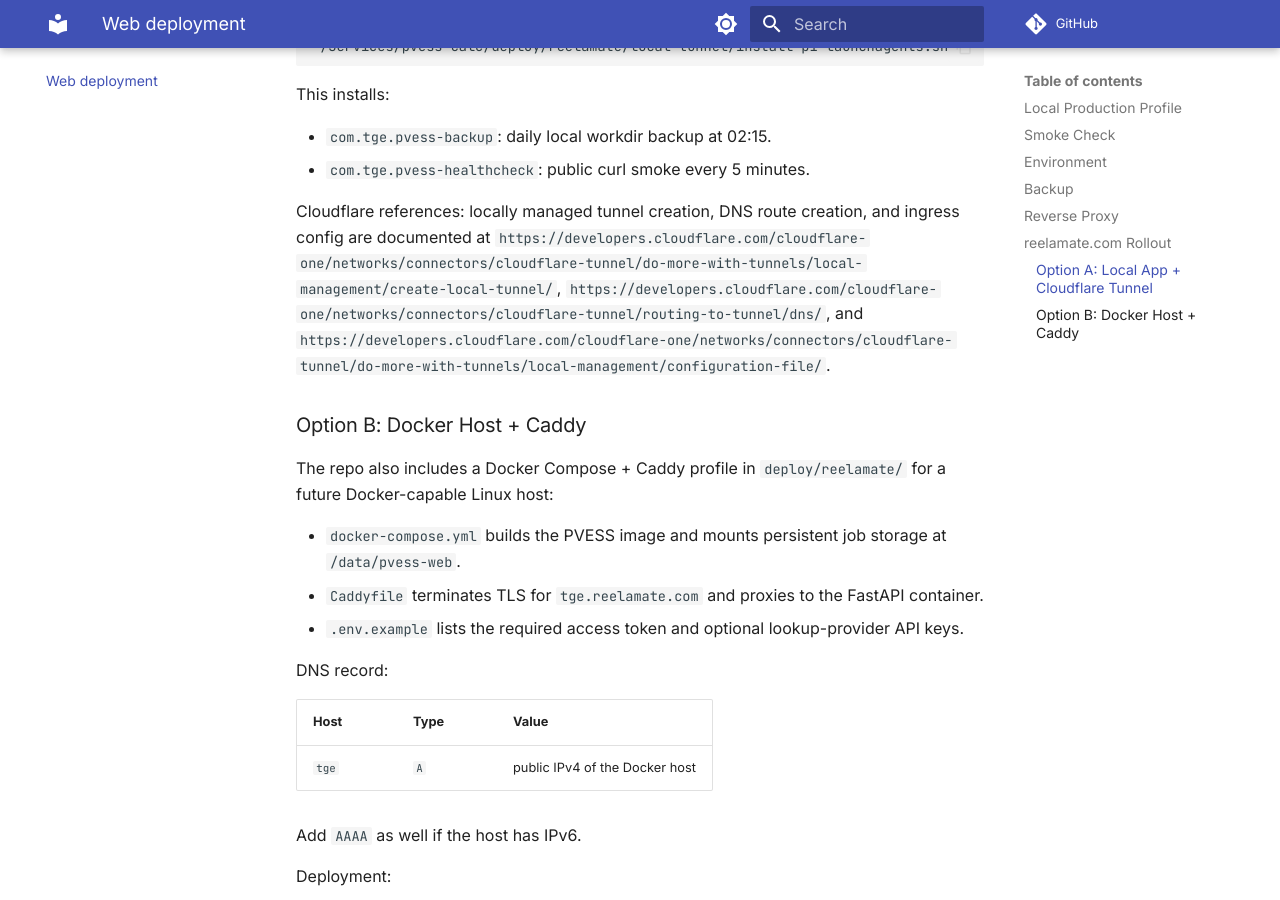
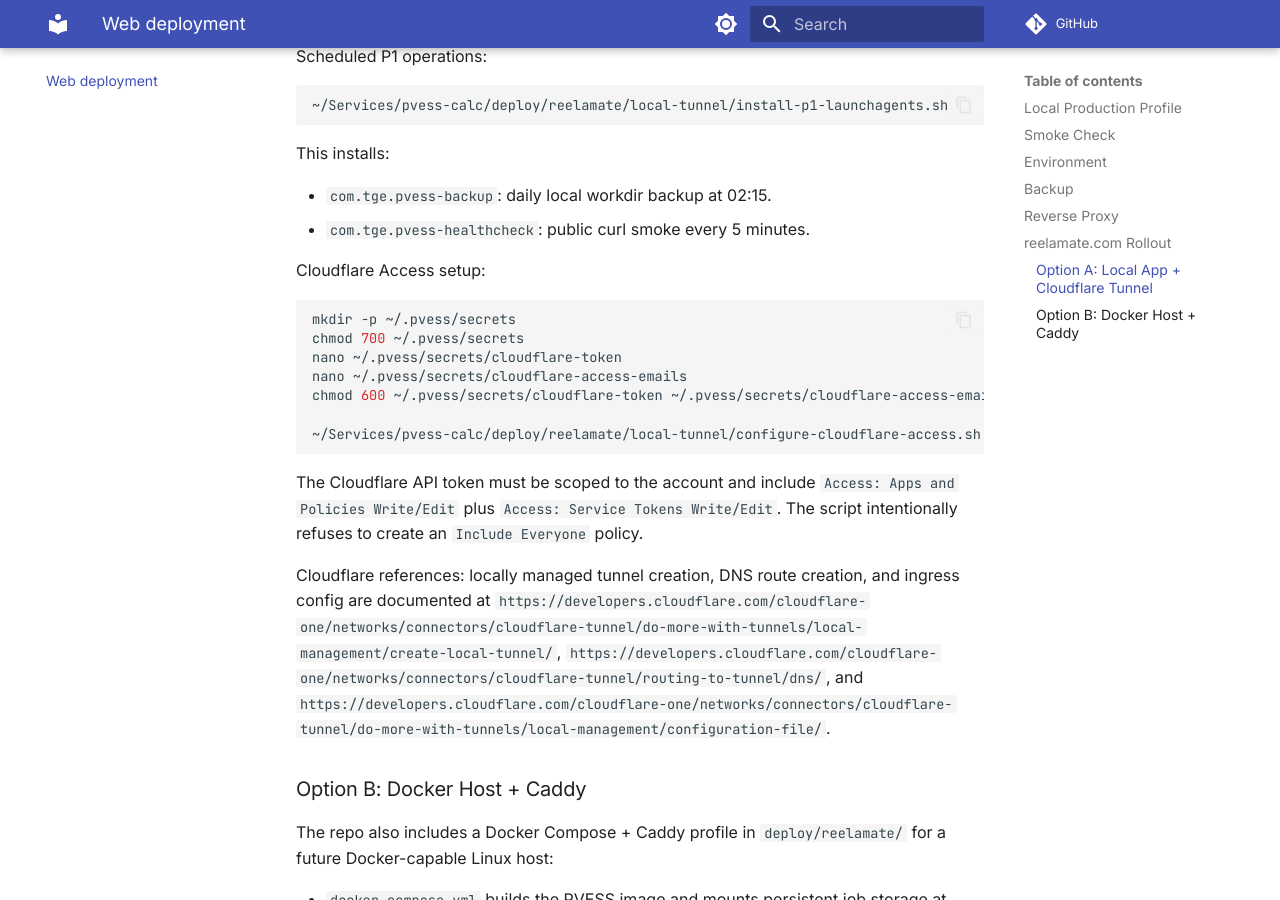
Before and after one commit to maxwu1978/pvess-calc, an MkDocs documentation site: the page built from docs/web-deployment.md, in a window 1280 px wide and 900 px high, scrolled down 5035 px. Built offline with MkDocs 1.6.1 and Material for MkDocs 9.7.7, drawn with Linux system fonts in a browser that asks for light colours; comment, search, counter and statistics services are not loaded; some of the changed text lies outside the part shown.

````diff
--- a/docs/web-deployment.md
+++ b/docs/web-deployment.md
@@ -140,6 +140,8 @@ Local profile files live in `deploy/reelamate/local-tunnel/`:
 - `health-check-curl.sh` runs the public smoke path for uptime checks.
 - `install-p1-launchagents.sh` installs scheduled backup and health-check
   LaunchAgents.
+- `configure-cloudflare-access.sh` creates the Zero Trust Access app, operator
+  email policy, health-check service token, and service-auth policy.
 - `P0_RUNBOOK.md` contains the active operator runbook.
 
 Initial local setup:
@@ -212,6 +214,23 @@ This installs:
 - `com.tge.pvess-backup`: daily local workdir backup at 02:15.
 - `com.tge.pvess-healthcheck`: public curl smoke every 5 minutes.
 
+Cloudflare Access setup:
+
+```bash
+mkdir -p ~/.pvess/secrets
+chmod 700 ~/.pvess/secrets
+nano ~/.pvess/secrets/cloudflare-token
+nano ~/.pvess/secrets/cloudflare-access-emails
+chmod 600 ~/.pvess/secrets/cloudflare-token ~/.pvess/secrets/cloudflare-access-emails
+
+~/Services/pvess-calc/deploy/reelamate/local-tunnel/configure-cloudflare-access.sh
+```
+
+The Cloudflare API token must be scoped to the account and include
+`Access: Apps and Policies Write/Edit` plus
+`Access: Service Tokens Write/Edit`. The script intentionally refuses to
+create an `Include Everyone` policy.
+
 Cloudflare references: locally managed tunnel creation, DNS route creation, and
 ingress config are documented at
 `https://developers.cloudflare.com/cloudflare-one/networks/connectors/cloudflare-tunnel/do-more-with-tunnels/local-management/create-local-tunnel/`,
````
Also changed, not shown: CHANGELOG.md (+13 -0 lines), ROADMAP.md (+33 -3 lines), deploy/reelamate/local-tunnel/P0_RUNBOOK.md (+45 -0 lines), deploy/reelamate/local-tunnel/README.md (+27 -2 lines), docs/reference/cli.md (+3 -1 lines), 4 other files.
